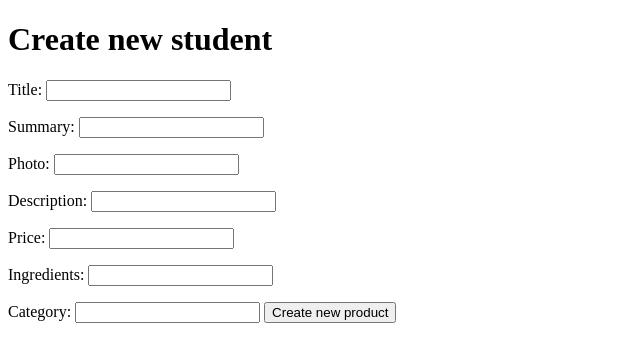
After one commit to piotrporeba/Assignment2, a Symfony app: template templates/product/form.html.twig in a window 1280 px wide. The commit adds this page. Shown: the top 362 px of the page, without its empty margins (0-640 px from the left). Run offline with Twig, Linux system fonts and the light colour scheme; the template is opened without the code that fills it, so the values that code supplies are empty; some libraries are stand-ins or nearby versions.

Commit message:
added for to create product

```diff
--- /dev/null
+++ b/templates/product/form.html.twig
@@ -0,0 +1,19 @@
+{% extends 'base.html.twig' %}
+{% block pageTitle %}new product form{% endblock %}
+{% block body %} <h1>Create new student</h1>
+    <form action="/product/processNewForm" method="POST">
+            Title: <input type="text" name="title">
+        <p>
+            Summary: <input type="text" name="summary">
+        <p>
+            Photo: <input type="text" name="photo">
+        <p>
+            Description: <input type="text" name="description">
+        <p>
+            Price: <input type="number" name="price">
+        <p>
+            Ingredients: <input type="text" name="ingredients">
+        <p>
+            Category: <input type="text" name="cat">
+        <input type="submit" value="Create new product">
+    </form> {% endblock %}
--- a/templates/product/list.html.twig
+++ b/templates/product/list.html.twig
@@ -17,4 +17,6 @@
     </li>
         {% endfor %}
     </ul>
+
+    <a href="{{ path('product_new_form')}}"> create NEW product </a>
 {% endblock %}
```
Also changed, not shown: src/Controller/ProductController.php (+42 -3 lines), templates/product/show.html.twig (+7 -1 lines).
